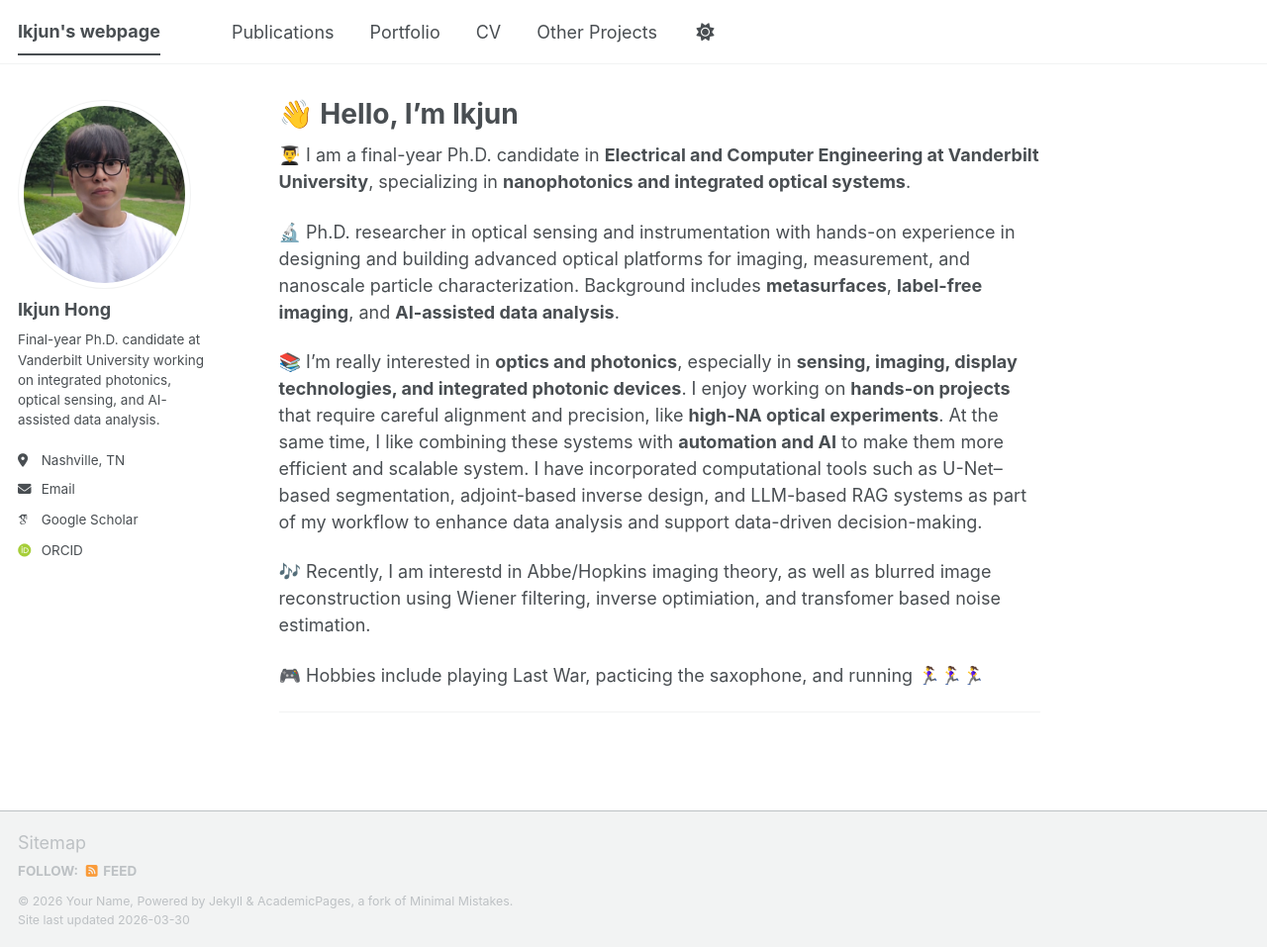
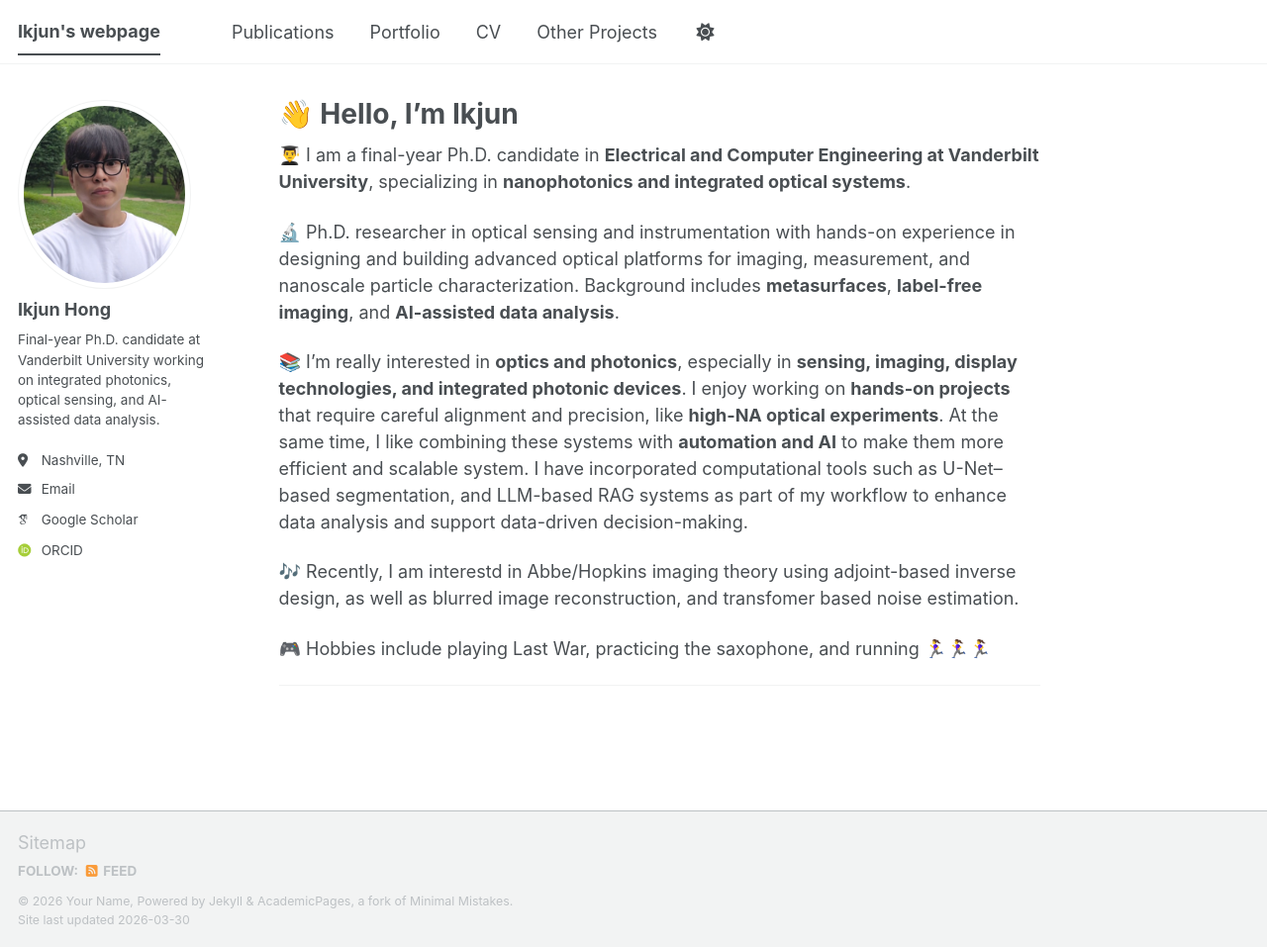
Before and after one commit to IkjunHong-beep/ikjunhong-beep.github.io, a Jekyll site: the page built from _pages/about.md, in a window 1280 px wide and 957 px high. Shown: the whole window at 99% size. Built offline with Jekyll 4.4.1, drawn with Linux system fonts in a browser that asks for light colours; some web fonts are replaced; a script bundle is joined from its source files by our own code; library files that are not in the unit come from our copies.

Commit message:
Update about.md

```diff
--- a/_pages/about.md
+++ b/_pages/about.md
@@ -11,10 +11,10 @@ redirect_from:
 
 🔬 Ph.D. researcher in optical sensing and instrumentation with hands-on experience in designing and building advanced optical platforms for imaging, measurement, and nanoscale particle characterization. Background includes **metasurfaces**, **label-free imaging**, and **AI-assisted data analysis**.
 
-📚 I’m really interested in **optics and photonics**, especially in **sensing, imaging, display technologies, and integrated photonic devices**. I enjoy working on **hands-on projects** that require careful alignment and precision, like **high-NA optical experiments**. At the same time, I like combining these systems with **automation and AI** to make them more efficient and scalable system. I have incorporated computational tools such as U-Net–based segmentation, adjoint-based inverse design, and LLM-based RAG systems as part of my workflow to enhance data analysis and support data-driven decision-making.
+📚 I’m really interested in **optics and photonics**, especially in **sensing, imaging, display technologies, and integrated photonic devices**. I enjoy working on **hands-on projects** that require careful alignment and precision, like **high-NA optical experiments**. At the same time, I like combining these systems with **automation and AI** to make them more efficient and scalable system. I have incorporated computational tools such as U-Net–based segmentation, and LLM-based RAG systems as part of my workflow to enhance data analysis and support data-driven decision-making.
 
-🎶 Recently, I am interestd in Abbe/Hopkins imaging theory, as well as blurred image reconstruction using Wiener filtering, inverse optimiation, and transfomer based noise estimation.
+🎶 Recently, I am interestd in Abbe/Hopkins imaging theory using adjoint-based inverse design, as well as blurred image reconstruction, and transfomer based noise estimation.
 
-🎮 Hobbies include playing Last War, pacticing the saxophone, and running 🏃‍♀️🏃‍♀️🏃‍♀️
+🎮 Hobbies include playing Last War, practicing the saxophone, and running 🏃‍♀️🏃‍♀️🏃‍♀️
 
 ---
```
